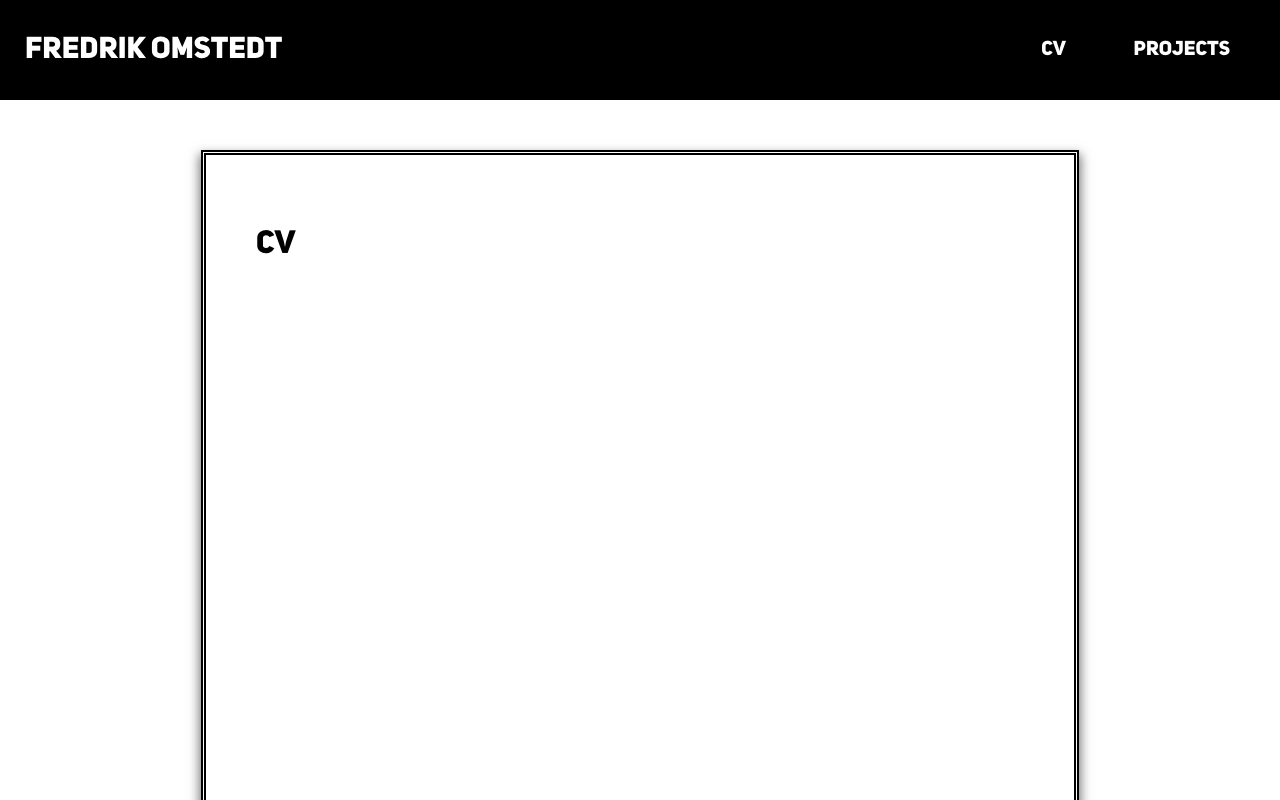
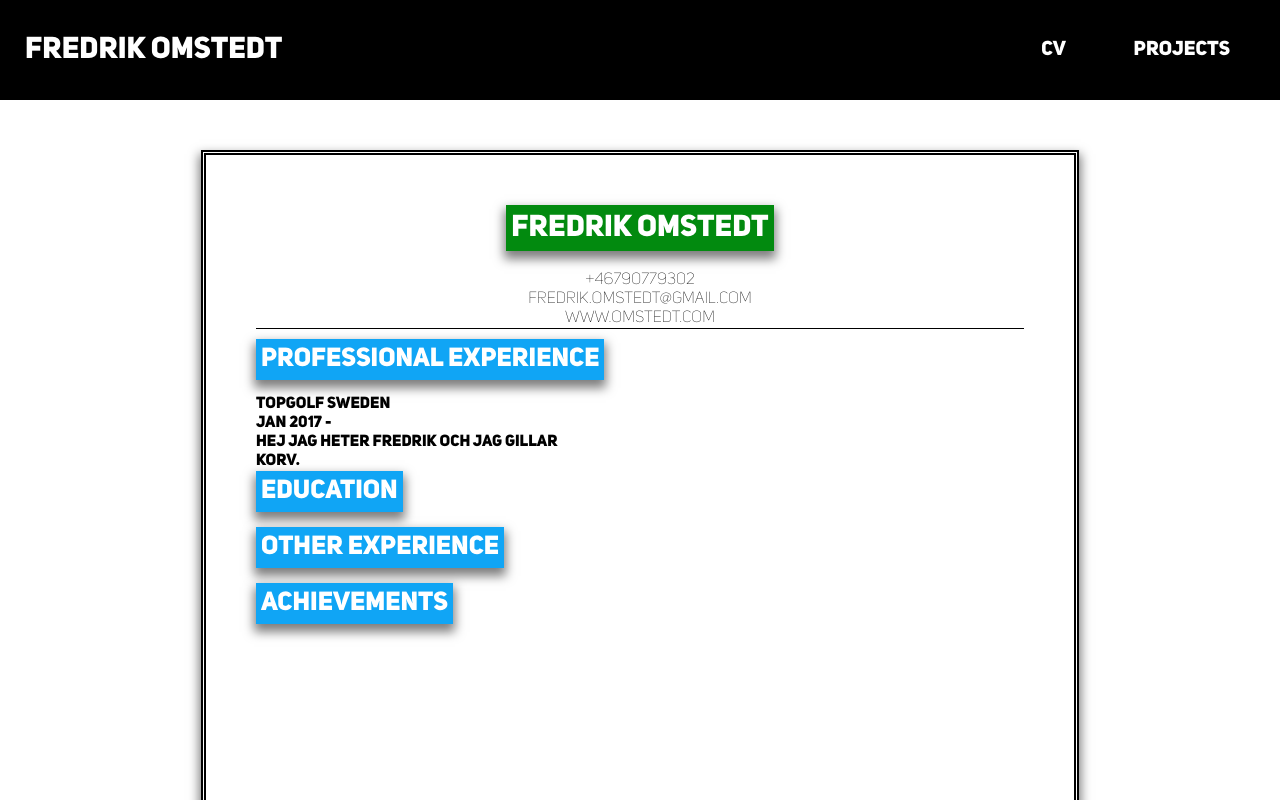
Before and after one commit to fredrikomstedt/website, a Gatsby site in the folder website/: page /cv in a window 1280 px wide. Shown: the top 800 px of the page. Built offline with nearby package versions, Linux system fonts and the light colour scheme; Gatsby itself is replaced by a stand-in of ours.

Commit message:
Started working on professional experience component of CV

```diff
--- a/website/src/global.css
+++ b/website/src/global.css
@@ -1,11 +1,11 @@
 @font-face {
-    font-family: "UniSans";
+    font-family: "UniSansHeavy";
     src: url("./fonts/uni-sans/Uni\ Sans\ Heavy.otf");
 }
 
 body {
     margin: 0;
-    font-family: "UniSans", sans-serif;
+    font-family: "UniSansHeavy", sans-serif;
     min-height: 100%;
     position: relative;
 }
--- a/website/src/pages/cv.js
+++ b/website/src/pages/cv.js
@@ -4,10 +4,55 @@ import SEO from "../components/seo"
 
 import cvStyles from './cv.module.css'
 
+const ContactInfo = () => (
+    <div className={cvStyles.contactWrapper}>
+        <div className={cvStyles.title}>Fredrik Omstedt</div>
+        <div className={cvStyles.contactInfo}>
+            +46790779302<br/>
+            fredrik.omstedt@gmail.com<br/>
+            www.omstedt.com
+        </div>
+    </div>
+)
+
+const ComponentTitleText = ({text}) => (
+    <div className={cvStyles.componentTitleText}>
+        {text}
+    </div>
+)
+
+const WorkExperience = ({employer, period, text}) => (
+    <div className={cvStyles.workExperienceWrapper}>
+        <div className={cvStyles.workExperienceHeader}>
+            <div>{employer}</div>
+            <div>{period}</div>
+        </div>
+        <div className={cvStyles.workExperienceText}>{text}</div>
+    </div>
+)
+
+const ProfessionalExperience = () => (
+    <div className={cvStyles.professionalExperienceWrapper}>
+        <ComponentTitleText text='Professional Experience'/>
+        <WorkExperience employer='Topgolf Sweden' period='JAN 2017 -'
+            text={
+                <div>
+                    Hej jag heter Fredrik och jag gillar<br/>
+                    korv.
+                </div>
+            }
+        />
+    </div>
+)
+
 const CVPage = () => (
   <div className={cvStyles.wrapper}>
     <SEO title="CV" />
-    <h1>CV</h1>
+    <ContactInfo/>
+    <ProfessionalExperience/>
+    <ComponentTitleText text='Education'/>
+    <ComponentTitleText text='Other Experience'/>
+    <ComponentTitleText text='Achievements'/>
   </div>
 )
 
--- a/website/src/pages/cv.module.css
+++ b/website/src/pages/cv.module.css
@@ -1,4 +1,11 @@
+@font-face {
+    font-family: "UniSans";
+    src: url("../fonts/uni-sans/UniSansThin.otf");
+}
+
 .wrapper {
+    display: flex;
+    flex-direction: column;
     width: 60%;
     padding: 50px;
     margin: 50px 10px;
@@ -7,3 +14,48 @@
     border: 5px double black;
     box-shadow: 0 6px 10px 2px #00000082;
 }
+
+.title {
+    font-size: 30px;
+    text-align: center;
+    padding: 5px;
+    margin-bottom: 20px;
+    color: white;
+    background-color: #028A0F;
+    box-shadow: 0 6px 10px 2px #00000082;
+    align-self: center;
+}
+
+.contactWrapper {
+    display: flex;
+    flex-direction: column;
+    align-items: center;
+    margin-bottom: 10px;
+    border-bottom: 1px solid black;
+}
+
+.contactWrapper img {
+    width: 150px;
+    border-radius: 75px;
+}
+
+.contactInfo {
+    text-align: center;
+    font-family: "UniSans", "sans-serif";
+}
+
+.componentTitleText {
+    font-size: 26px;
+    padding: 5px;
+    margin-bottom: 15px;
+    color: white;
+    background-color: #10A5F5;
+    position: relative;
+    align-self: flex-start;
+    box-shadow: 0 6px 10px 2px #00000082;
+}
+
+.professionalExperienceWrapper {
+    display: flex;
+    flex-direction: column;
+}
```
